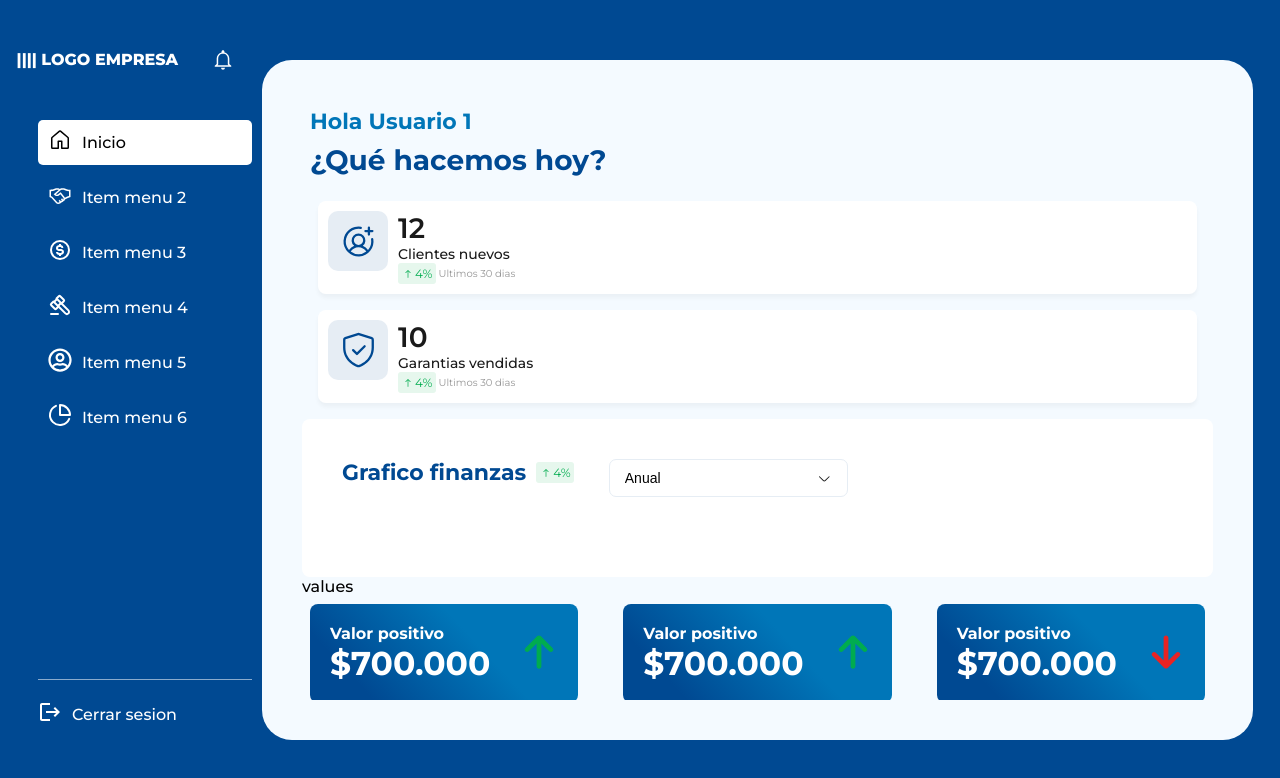
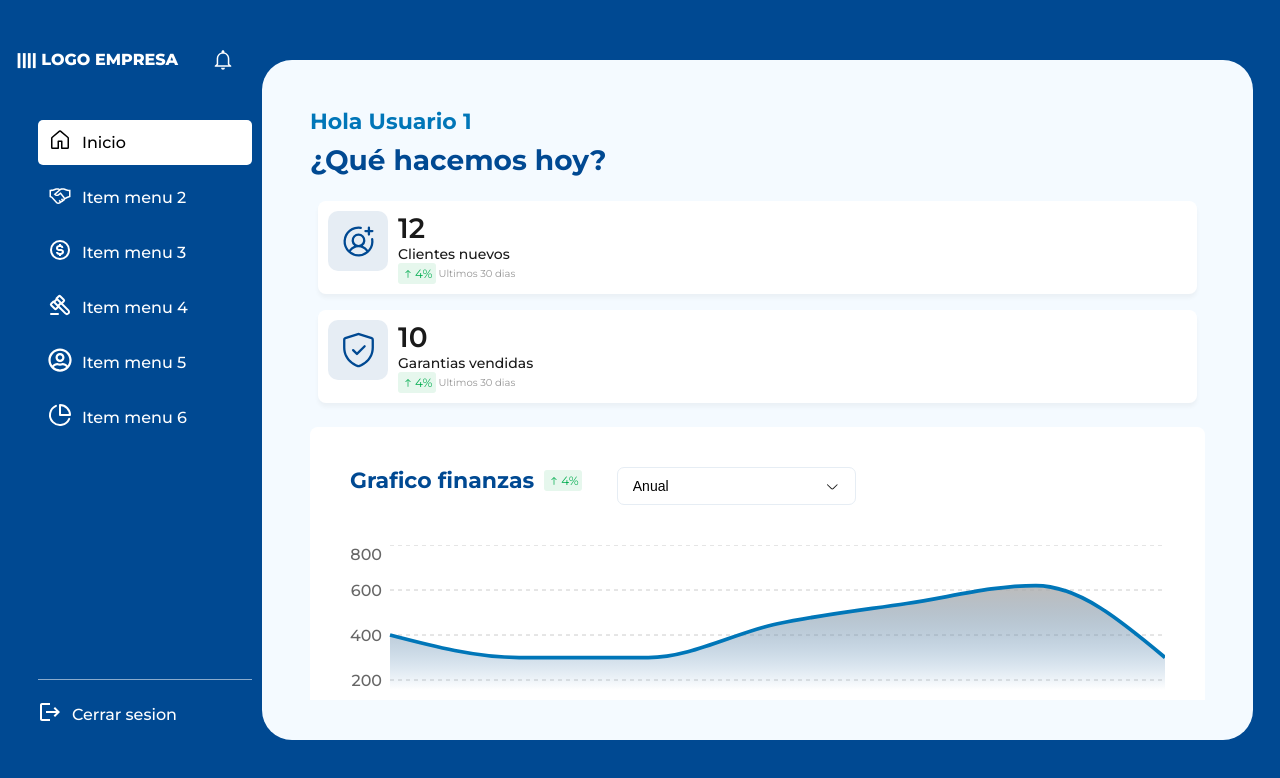
Before and after one commit to ggsoria/financial-dashboard, a React (Vite) app in the folder frontend/: page / in a window 1280 px wide. Shown: the top 778 px of the page. Built offline with nearby package versions, Linux system fonts and the light colour scheme.

Commit message:
dashboard updated

```diff
--- a/frontend/src/components/Dashboard/Dashboard.tsx
+++ b/frontend/src/components/Dashboard/Dashboard.tsx
@@ -3,6 +3,7 @@ import "./Dashboard.css";
 import { InfoCards } from '../Cards/InfoCards';
 import { StatsCard } from '../Cards/StatsCard';
 import { Chart } from '../Chart/Chart';
+import { ValueCard } from '../Cards/ValueCard';
 
 export const Dashboard = () => {
   return (
@@ -15,9 +16,9 @@ export const Dashboard = () => {
         <div className='dashboard__news'>
           <InfoCards />
         </div>
-        <div className='dashboard__chart-content'>
+        <div className='dashboard__main-content'>
           <Chart />
-          <div className='dashboard__medium-earnings'> values</div>
+          <ValueCard />
         </div>
         <div className='dashboard__stats-container'>
           <StatsCard />
```
